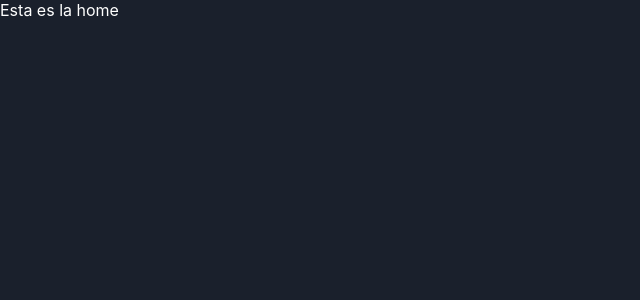
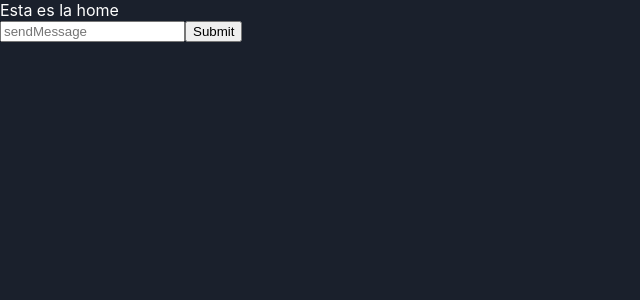
Before and after one commit to Marcos-Coca/chat-group, a Next.js app: page / in a window 1280 px wide. Shown: the top 300 px of the page, without its empty margins (0-640 px from the left). Built offline with nearby package versions, Linux system fonts and the light colour scheme; no server answers; the database is empty; sample sign-in values are in the browser's storage.

Commit message:
Chat connect

```diff
--- a/pages/index.js
+++ b/pages/index.js
@@ -1,8 +1,30 @@
+
+import { useEffect, useState } from 'react'
+
+import { sendMessage, getMessages } from 'services/chat'
 import isAuthenticated from 'hoc/isAuthenticated'
 
 function Home ({ user }) {
+  const [message, setMessage] = useState('')
+  useEffect(() => {
+    console.log(user)
+    getMessages('rRejkdgXIWUCxz3SqYH3')
+  }, [])
+
+  function handleSubmit (e) {
+    e.preventDefault()
+    sendMessage('rRejkdgXIWUCxz3SqYH3', message, user)
+  }
+  function handleChange (e) {
+    const value = e.target.value
+    setMessage(value)
+  }
   return <div>
     Esta es la home
+    <form onSubmit={handleSubmit}>
+      <input type="text" value={message} onChange={handleChange} placeholder="sendMessage" />
+      <input type="submit" />
+    </form>
   </div>
 }
 
--- /dev/null
+++ b/services/chat.js
@@ -0,0 +1,28 @@
+import firebase from './client'
+import 'firebase/firestore'
+
+const db = firebase.firestore()
+
+export function sendMessage (roomId, message, user) {
+  const roomRef = db.collection('rooms').doc(roomId).collection('messages')
+
+  roomRef.add({
+    user,
+    message
+  })
+}
+
+export function getMessages (roomId) {
+  const roomRef = db.collection('rooms').doc(roomId).collection('messages')
+  return roomRef
+    .limit(1)
+    .get()
+    .then(function (querySnapshot) {
+      querySnapshot.forEach(function (doc) {
+        console.log(doc.id, ' => ', doc.data())
+      })
+    })
+    .catch(function (error) {
+      console.log('Error getting documents: ', error)
+    })
+}
```
Also changed, not shown: 1 other file (tests, documents, lock files or other folders).
